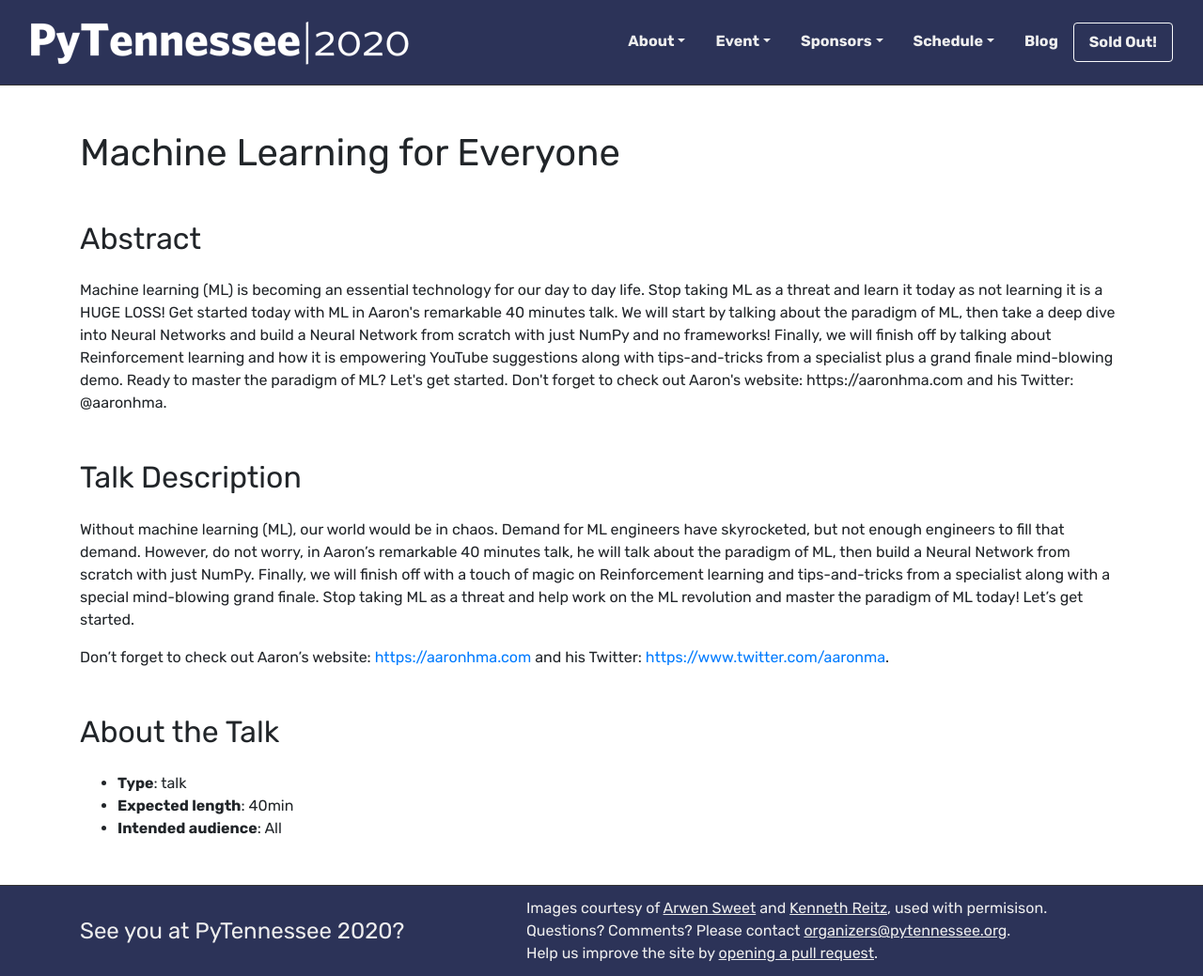
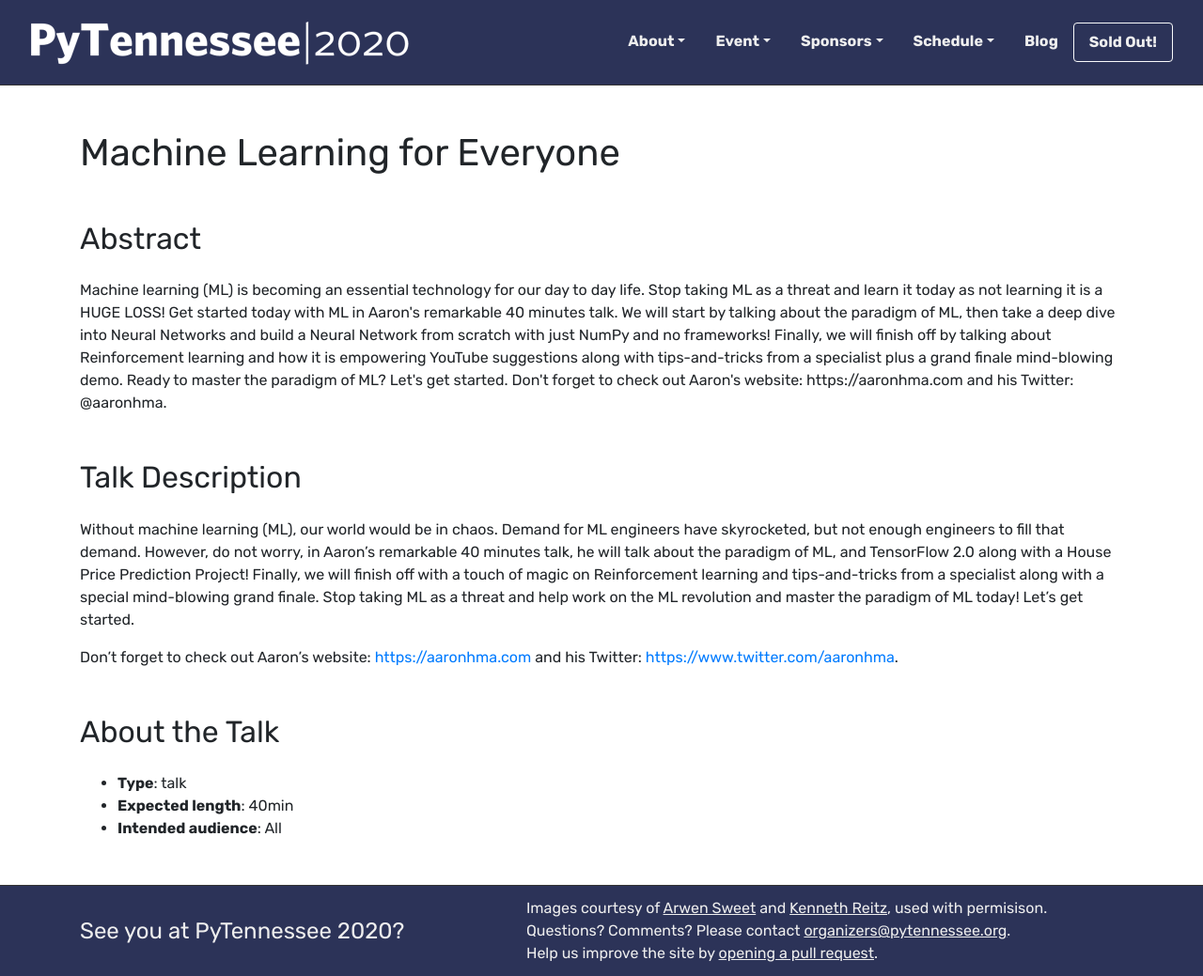
Before and after one commit to pytennessee/pytn-2020, a Jekyll site: the page built from _talks/machine-learning-for-everyone.md, in a window 1280 px wide. Shown: the whole page at 94% size. Built offline with Jekyll 4.4.1, drawn with Linux system fonts in a browser that asks for light colours.

Commit message:
Update talk description for Aaron Ma

```diff
--- a/_talks/machine-learning-for-everyone.md
+++ b/_talks/machine-learning-for-everyone.md
@@ -14,9 +14,9 @@ speakers: Aaron Ma
 ## Talk Description
 Without machine learning (ML), our world would be in chaos.
 Demand for ML engineers have skyrocketed, but not enough engineers to fill that demand.
-However, do not worry, in Aaron's remarkable 40 minutes talk, he will talk about the paradigm of ML, then build a Neural Network from scratch with just NumPy.
+However, do not worry, in Aaron's remarkable 40 minutes talk, he will talk about the paradigm of ML, and TensorFlow 2.0 along with a House Price Prediction Project!
 Finally, we will finish off with a touch of magic on Reinforcement learning and tips-and-tricks from a specialist along with a special mind-blowing grand finale.
 Stop taking ML as a threat and help work on the ML revolution and master the paradigm of ML today!
 Let's get started.
 
-Don't forget to check out Aaron's website: [https://aaronhma.com](https://aaronhma.com) and his Twitter: [https://www.twitter.com/aaronma](@aaronhma).
+Don't forget to check out Aaron's website: [https://aaronhma.com](https://aaronhma.com) and his Twitter: [https://www.twitter.com/aaronhma](@aaronhma).
```
